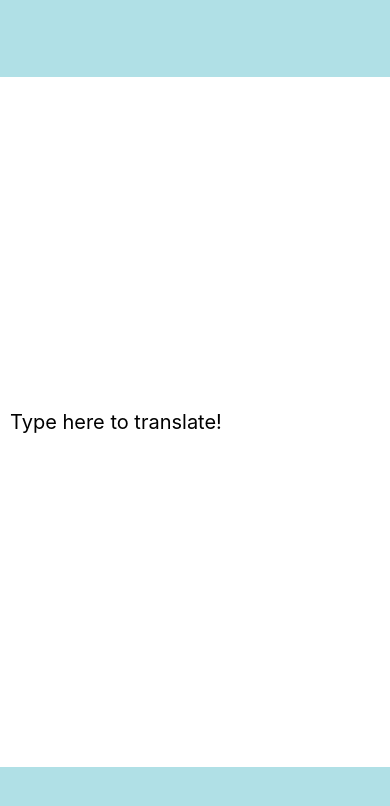
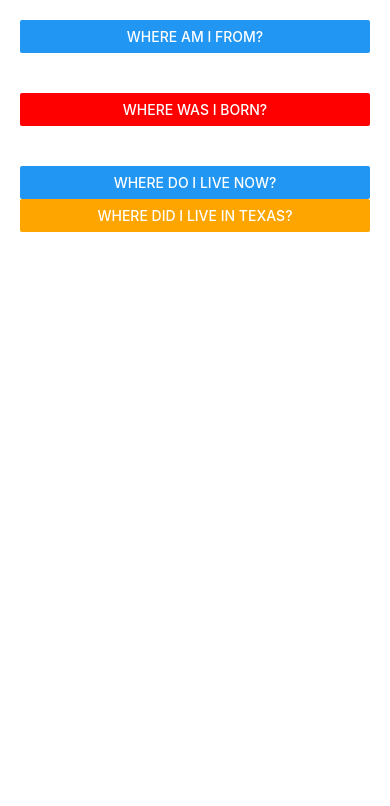
Before and after one commit to mrhdman/reactNativeTutorial, a React Native app: screen / in a window 390 px wide. Shown: the top 806 px of the page. Built offline with nearby package versions, Linux system fonts and the light colour scheme.

Commit message:
Handling Touches: Button Basics

```diff
--- a/App.js
+++ b/App.js
@@ -1,26 +1,63 @@
 import React, { Component } from 'react';
-import { AppRegistry, Text, TextInput, View } from 'react-native';
+import { Alert, AppRegistry, Button, StyleSheet, View } from 'react-native';
 
-export default class PizzaTranslator extends Component {
-  constructor(props) {
-    super(props);
-    this.state = {text: ''}
+export default class ButtonBasics extends Component {
+  OxfordButton() {
+    Alert.alert('Oxford, Mississippi.')
+  }
+  BornButton() {
+    Alert.alert('Naples, Florida.')
+  }
+  NowButton() {
+    Alert.alert('Atlanta, Georgia.')
+  }
+  TexasButton() {
+    Alert.alert('Austin, Texas.')
   }
 
   render() {
-    return (
-      <View style={{flex: 1}}>
-        <View style={{flex: 1, backgroundColor: 'powderblue'}} />
-        <TextInput
-          style={{flex: 9, fontSize: 20, paddingLeft: 10}}
-          placeholder="Type here to translate!"
-          onChangeText={(text) => this.setState({text})}
+    return(
+      <View style={StyleSheet.container}>
+        <View style={styles.buttonContainer}>
+          <Button
+            onPress={this.OxfordButton}
+            title="Where am I from?"
           />
-          <Text style={{paddingLeft: 10, fontSize: 22}}>
-            {this.state.text.split(' ').map((word) => word && 'pizza').join(' ')}
-          </Text>
-          <View style={{flex: 1, backgroundColor: 'powderblue'}} />
+        </View>
+        <View style={styles.buttonContainer}>
+          <Button
+            onPress={this.BornButton}
+            title="Where was I born?"
+            color="red"
+          />
+        </View>
+        <View style={styles.alternativeLayoutButtonContainer}>
+          <Button
+            onPress={this.NowButton}
+            title="Where do I live now?"
+          />
+          <Button
+            onPress={this.TexasButton}
+            title="Where did I live in Texas?"
+            color="orange"
+          />
+        </View>
       </View>
-    );
+    )
   }
 }
+
+const styles = StyleSheet.create({
+  container: {
+   flex: 1,
+   justifyContent: 'center',
+  },
+  buttonContainer: {
+    margin: 20
+  },
+  alternativeLayoutButtonContainer: {
+    margin: 20,
+    flexDirection: 'column',
+    justifyContent: 'space-between'
+  }
+});
```
